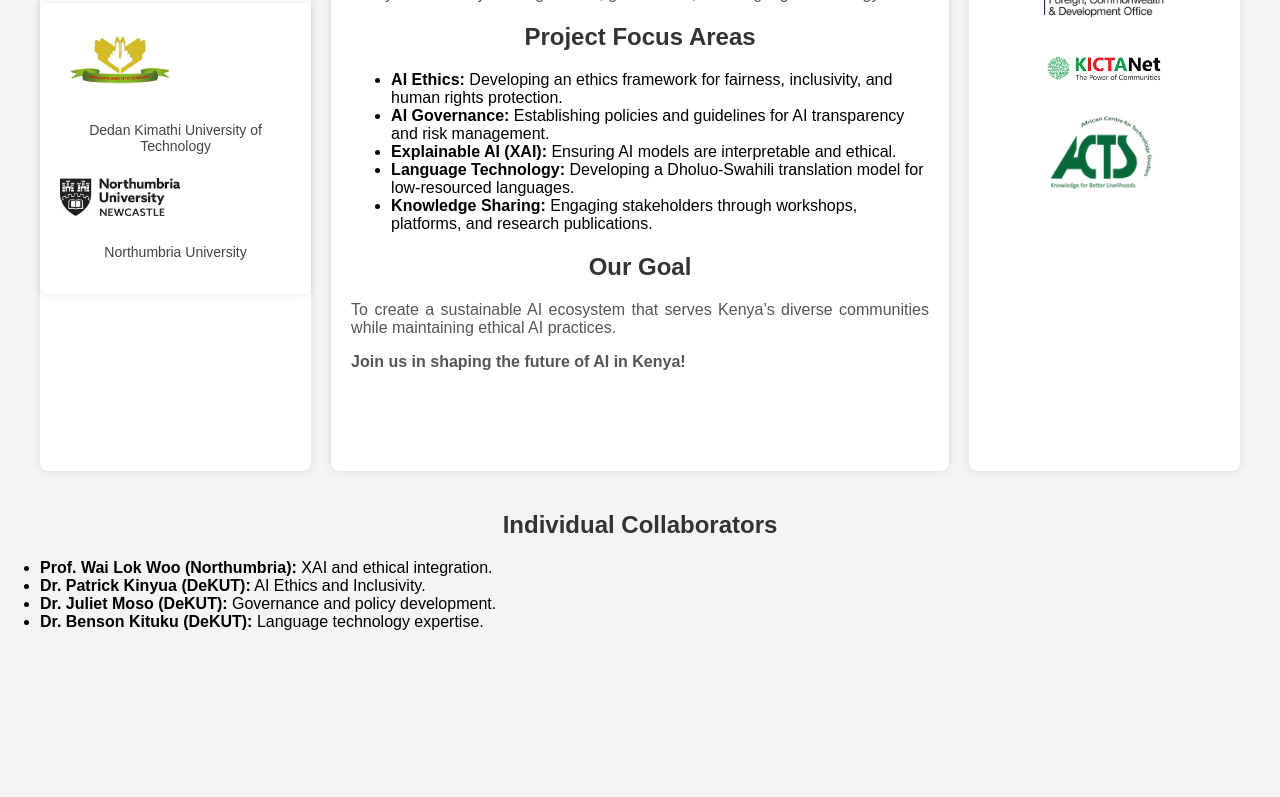
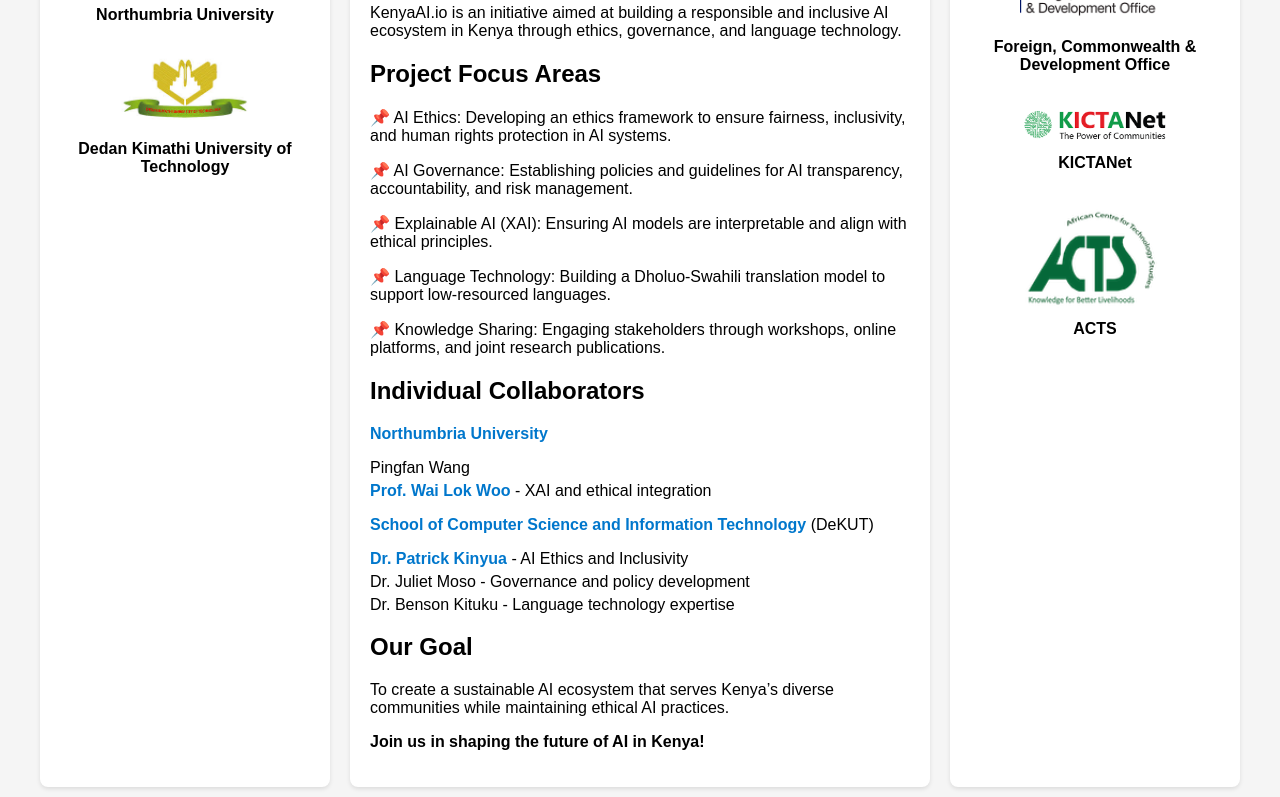
Before and after one commit to kinyuagikunda/KenyaAI.io, a plain HTML site: page index.html in a window 1280 px wide. Shown: the part 153-950 px from the top of the page. Before the commit the page ends 800 px from the top, so only its background shows below. Drawn offline with Linux system fonts and the light colour scheme.

Commit message:
updated entire layout

```diff
--- a/index.html
+++ b/index.html
@@ -3,62 +3,74 @@
 <head>
     <meta charset="UTF-8">
     <meta name="viewport" content="width=device-width, initial-scale=1.0">
-    <title>Strengthening Kenya’s AI Ecosystem</title>
+    <title>KenyaAI.io - Strengthening Kenya’s AI Ecosystem</title>
     <link rel="stylesheet" href="styles.css">
 </head>
 <body>
+
     <div class="container">
         <div class="left-column">
             <h2>Collaborating Partners</h2>
             <div class="collaborators">
-                <div class="partner">
+                <div class="collaborator">
+                    <img src="images/northumbria.jpg" alt="Northumbria University">
+                    <p>Northumbria University</p>
+                </div>
+                <div class="collaborator">
                     <img src="images/dekut.jpg" alt="Dedan Kimathi University of Technology">
                     <p>Dedan Kimathi University of Technology</p>
-                </div>
-                <div class="partner">
-                    <img src="images/northumbria.jpg" alt="Northumbria University">
-                    <p>Northumbria University</p>
                 </div>
             </div>
         </div>
 
         <div class="middle-column">
             <h1>Strengthening Kenya’s AI Ecosystem</h1>
-            <p><span class="highlight">This Project</span> is an initiative aimed at building a responsible and inclusive AI ecosystem in Kenya through ethics, governance, and language technology.</p>
+            <p><span class="highlight">KenyaAI.io</span> is an initiative aimed at building a responsible and inclusive AI ecosystem in Kenya through ethics, governance, and language technology.</p>
 
             <h2>Project Focus Areas</h2>
+            <p><span class="highlight">📌 AI Ethics:</span> Developing an ethics framework to ensure fairness, inclusivity, and human rights protection in AI systems.</p>
+            <p><span class="highlight">📌 AI Governance:</span> Establishing policies and guidelines for AI transparency, accountability, and risk management.</p>
+            <p><span class="highlight">📌 Explainable AI (XAI):</span> Ensuring AI models are interpretable and align with ethical principles.</p>
+            <p><span class="highlight">📌 Language Technology:</span> Building a Dholuo-Swahili translation model to support low-resourced languages.</p>
+            <p><span class="highlight">📌 Knowledge Sharing:</span> Engaging stakeholders through workshops, online platforms, and joint research publications.</p>
+
+            <h2>Individual Collaborators</h2>
+            <p><a href="https://www.northumbria.ac.uk/about-us/academic-departments/computer-and-information-sciences/research/data-science-and-artificial-intelligence/" target="_blank">Northumbria University</a></p>
             <ul>
-                <li><strong>AI Ethics:</strong> Developing an ethics framework for fairness, inclusivity, and human rights protection.</li>
-                <li><strong>AI Governance:</strong> Establishing policies and guidelines for AI transparency and risk management.</li>
-                <li><strong>Explainable AI (XAI):</strong> Ensuring AI models are interpretable and ethical.</li>
-                <li><strong>Language Technology:</strong> Developing a Dholuo-Swahili translation model for low-resourced languages.</li>
-                <li><strong>Knowledge Sharing:</strong> Engaging stakeholders through workshops, platforms, and research publications.</li>
+                <li>Pingfan Wang</li>
+                <li><a href="mailto:wailok.woo@northumbria.ac.uk">Prof. Wai Lok Woo</a> - XAI and ethical integration</li>
+            </ul>
+
+            <p><a href="https://csit.dkut.ac.ke/" target="_blank">School of Computer Science and Information Technology</a> (DeKUT)</p>
+            <ul>
+                <li><a href="mailto:patrick.gikunda@dkut.ac.ke">Dr. Patrick Kinyua</a> - AI Ethics and Inclusivity</li>
+                <li>Dr. Juliet Moso - Governance and policy development</li>
+                <li>Dr. Benson Kituku - Language technology expertise</li>
             </ul>
 
             <h2>Our Goal</h2>
             <p>To create a sustainable AI ecosystem that serves Kenya’s diverse communities while maintaining ethical AI practices.</p>
-
             <p><strong>Join us in shaping the future of AI in Kenya!</strong></p>
         </div>
 
         <div class="right-column">
             <h2>Sponsors</h2>
             <div class="sponsors">
-                <div class="sponsor"><img src="images/fcdo.png" alt="Foreign, Commonwealth & Development Office"></div>
-                <div class="sponsor"><img src="images/kictanet.png" alt="KICTANet"></div>
-                <div class="sponsor"><img src="images/acts.png" alt="ACTS"></div>
+                <div class="sponsor">
+                    <img src="images/fcdo.png" alt="Foreign, Commonwealth & Development Office">
+                    <p>Foreign, Commonwealth & Development Office</p>
+                </div>
+                <div class="sponsor">
+                    <img src="images/kictanet.png" alt="KICTANet">
+                    <p>KICTANet</p>
+                </div>
+                <div class="sponsor">
+                    <img src="images/acts.png" alt="ACTS">
+                    <p>ACTS</p>
+                </div>
             </div>
         </div>
     </div>
 
-    <div class="bottom-section">
-        <h2>Individual Collaborators</h2>
-        <ul>
-            <li><strong>Prof. Wai Lok Woo (Northumbria):</strong> XAI and ethical integration.</li>
-            <li><strong>Dr. Patrick Kinyua (DeKUT):</strong> AI Ethics and Inclusivity.</li>
-            <li><strong>Dr. Juliet Moso (DeKUT):</strong> Governance and policy development.</li>
-            <li><strong>Dr. Benson Kituku (DeKUT):</strong> Language technology expertise.</li>
-        </ul>
-    </div>
 </body>
 </html>
--- a/styles.css
+++ b/styles.css
@@ -3,100 +3,97 @@
     font-family: Arial, sans-serif;
     margin: 0;
     padding: 0;
-    display: flex;
-    flex-direction: column;
-    min-height: 100vh;
-    background-color: #f4f4f4;
+    background-color: #f5f5f5;
 }
 
+/* Layout */
 .container {
-    display: flex;
-    flex: 1;
+    display: grid;
+    grid-template-columns: 1fr 2fr 1fr; /* Left, Middle, Right */
+    gap: 20px;
     max-width: 1200px;
     margin: auto;
     padding: 20px;
-    gap: 20px;
 }
 
-/* Columns Layout */
+/* Columns */
 .left-column, .right-column {
-    flex: 1;
-    display: flex;
-    flex-direction: column;
-    align-items: center;
     background: #fff;
-    padding: 20px;
+    padding: 15px;
     border-radius: 8px;
-    box-shadow: 0px 0px 10px rgba(0, 0, 0, 0.1);
+    box-shadow: 0 2px 4px rgba(0, 0, 0, 0.1);
 }
 
 .middle-column {
-    flex: 2.5;
-    background: #fff;
+    background: #ffffff;
     padding: 20px;
     border-radius: 8px;
-    box-shadow: 0px 0px 10px rgba(0, 0, 0, 0.1);
+    box-shadow: 0 2px 4px rgba(0, 0, 0, 0.1);
 }
 
-h1, h2 {
+/* Header */
+h1 {
     text-align: center;
     color: #333;
 }
 
-p {
-    text-align: justify;
-    color: #555;
+/* Collaborators & Sponsors */
+.collaborators, .sponsors {
+    display: flex;
+    flex-direction: column;
+    align-items: center;
 }
 
-/* Logos Styling */
-.partner img, .sponsor img {
-    width: 120px;
-    height: auto;
-    margin: 10px 0;
+.collaborator, .sponsor {
+    text-align: center;
+    margin-bottom: 15px;
 }
 
-.partner p, .sponsor p {
-    font-size: 14px;
-    text-align: center;
-    color: #444;
+.collaborator img, .sponsor img {
+    width: 150px;
+    height: auto;
+    border-radius: 5px;
 }
 
-/* Footer Section for Individual Collaborators */
-.collaborators {
-    width: 100%;
-    background: #fff;
-    padding: 20px;
-    margin-top: 20px;
-    border-radius: 8px;
-    box-shadow: 0px 0px 10px rgba(0, 0, 0, 0.1);
+.collaborator p, .sponsor p {
+    font-weight: bold;
+    margin-top: 5px;
 }
 
-.collaborators h2 {
-    text-align: center;
+/* Links */
+a {
+    text-decoration: none;
+    color: #0077cc;
+    font-weight: bold;
 }
 
-.collaborators ul {
-    list-style: none;
+a:hover {
+    text-decoration: underline;
+}
+
+/* List Styling */
+ul {
+    list-style-type: none;
     padding: 0;
 }
 
-.collaborators li {
-    padding: 10px;
-    border-bottom: 1px solid #ddd;
-}
-
-.collaborators li:last-child {
-    border-bottom: none;
+ul li {
+    margin: 5px 0;
 }
 
 /* Responsive Design */
-@media screen and (max-width: 900px) {
+@media (max-width: 1024px) {
     .container {
-        flex-direction: column;
+        grid-template-columns: 1fr;
     }
 
-    .left-column, .right-column, .middle-column {
-        flex: 1;
-        width: 100%;
+    .left-column, .right-column {
+        text-align: center;
+    }
+
+    .collaborators, .sponsors {
+        flex-direction: row;
+        justify-content: center;
+        flex-wrap: wrap;
     }
 }
```
